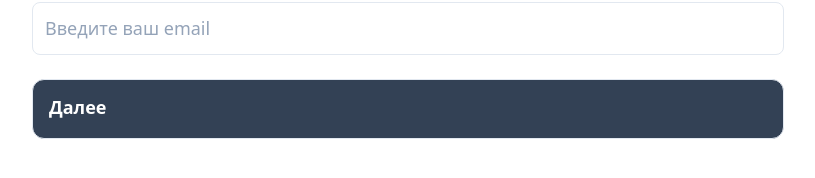
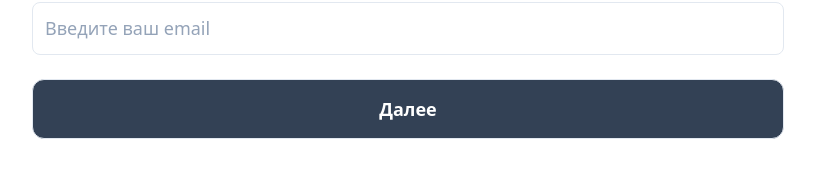
Before and after one commit to singularityhub-a/benefits-survey, a React (Vite) app in the folder frontend/: page / in a window 1280 px wide. Shown: the part 368-546 px from the top of the page, without its empty margins (232-1047 px from the left). Built offline with nearby package versions, Linux system fonts and the light colour scheme; the HTML template or start-up script is replaced by a standard one.

Commit message:
Update survey.css

```diff
--- a/frontend/src/styles/survey.css
+++ b/frontend/src/styles/survey.css
@@ -21,8 +21,8 @@
 .survey-button {
   display: flex;
   width: 100%;
-  align-items: flex-start;  /* изменено с left на flex-start */
-  justify-content: flex-start;  /* изменено с left на flex-start */
+  align-items: center;  /* изменено с left на flex-start */
+  justify-content: center;  /* изменено с left на flex-start */
   padding: 16px;
   margin: 8px 0;
   font-size: 18px;
@@ -34,7 +34,6 @@
   min-height: 60px;
   white-space: normal;
   line-height: 1.3;
-  text-align: left;  /* добавлено */
   word-break: break-word;  /* добавлено для переноса длинных слов */
   hyphens: auto;  /* добавлено для правильной расстановки переносов */
 }
```
